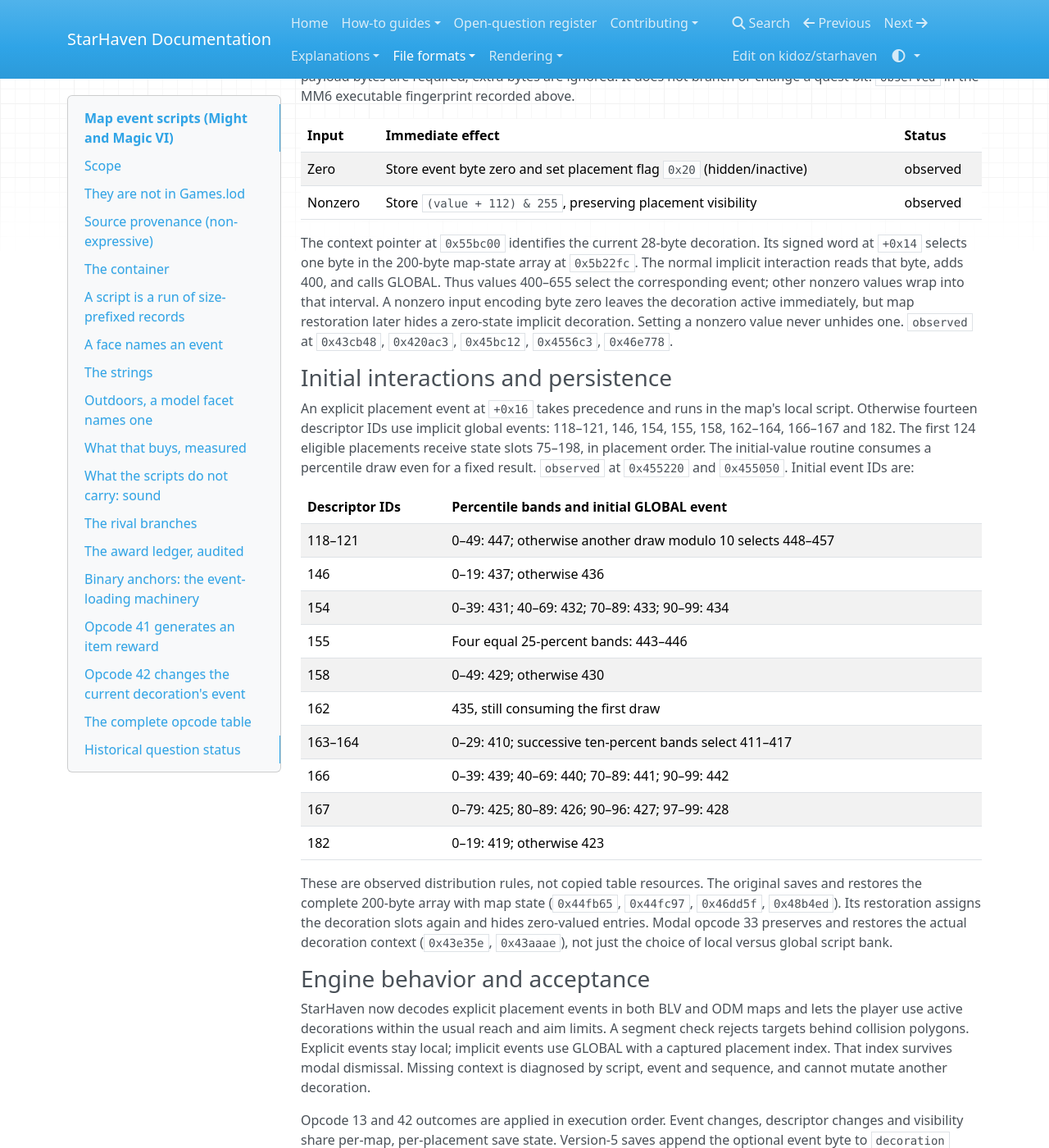
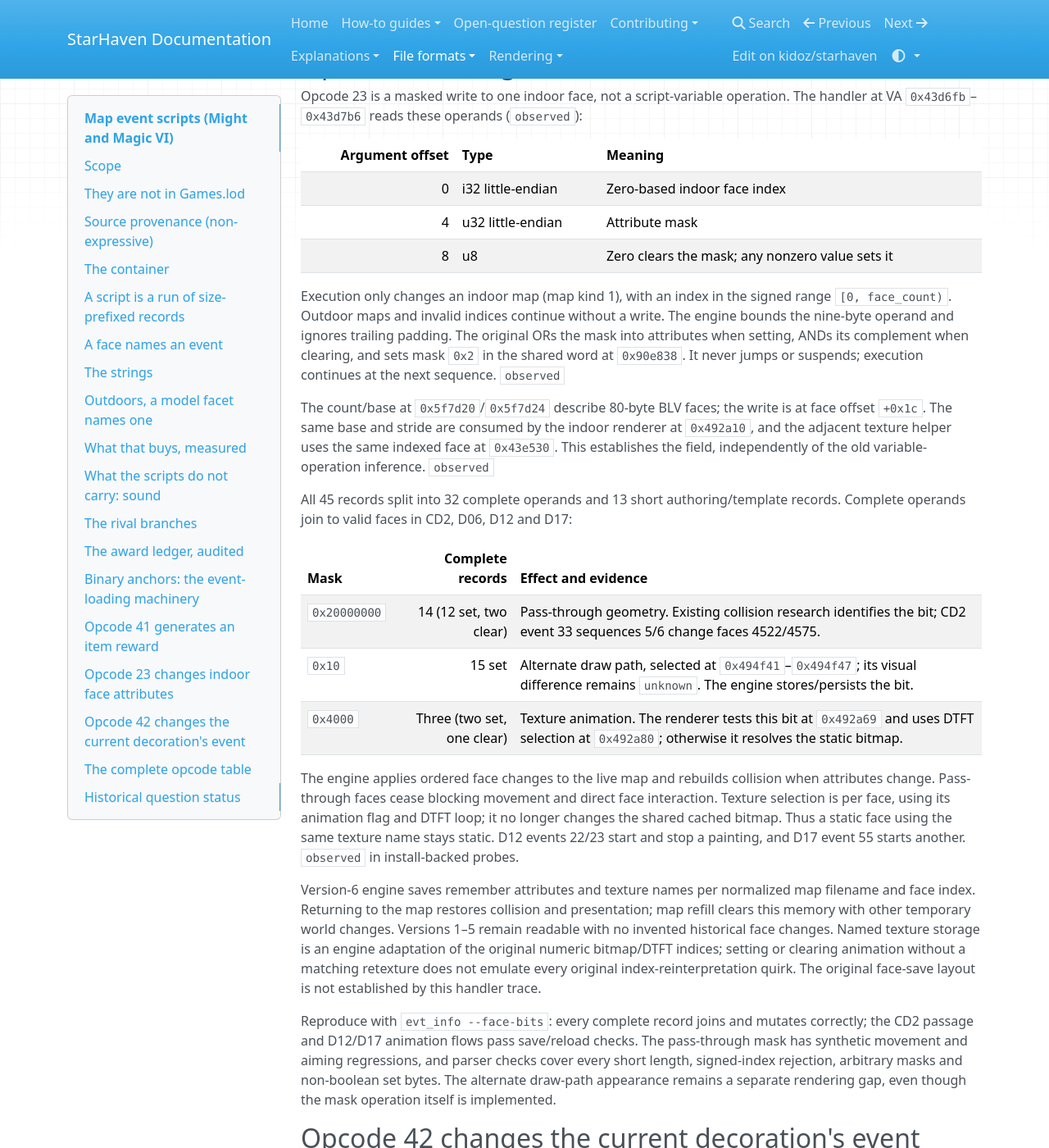
Before and after one commit to kidoz/starhaven, an MkDocs documentation site: the page built from docs/formats/map-events.md, in a window 1280 px wide and 1400 px high, scrolled down 19232 px. Shown: the whole window at 82% size. Built offline with MkDocs 1.6.1, drawn with Linux system fonts in a browser that asks for light colours; nearby versions of some CDN libraries; some of the changed text lies outside the part shown.

Commit message:
Verify every opcode 23 record against its map from evt_info and write up the handler

```diff
--- a/docs/formats/map-events.md
+++ b/docs/formats/map-events.md
@@ -4,6 +4,11 @@ summary: "Container framing, opcode semantics, and runtime joins for Might and M
 doc_type: reference
 status: partial
 last_updated: 2026-09-10
+source_files:
+  - src/core/world/map_script.cpp
+  - src/game/script_walk.hpp
+  - src/game/script_faces.cpp
+  - tools/evt_info.cpp
 tags:
   - mm6
   - events
@@ -15,8 +20,8 @@ tags:
 Status: **verified** for the container and record structure. The original
 dispatch table below distinguishes observed handlers from tentative semantic
 readings. Current engine coverage is measured separately in the
-[event-script audit](../explanation/event-script-coverage.md): 27 executable
-cases, one metadata case, and 9 missing original handlers. Each claim is tagged
+[event-script audit](../explanation/event-script-coverage.md): 28 executable
+cases, one metadata case, and 8 missing original handlers. Each claim is tagged
 `observed`, `inferred`, or `unknown`.
 
 ## Scope
@@ -464,8 +469,12 @@ range (to 5,290, within the indoor maps' face counts). A first reading of
 the name as a sound effect was tested against `DSOUNDS.BIN` and failed —
 0 of 215 names are sound names. Reproduce with `evt_info --textures`.
 
-The engine applies it indoors: the walker collects the repaints and the face
-wears its new texture. The few outdoor uses are not applied yet.
+The engine applies it indoors: the walker collects repaints in order with
+opcode-23 attribute changes, and the face wears its new texture. Version-6 saves
+preserve both results. If the animation bit is already set, the original resolves
+the name through DTFT first; a failed lookup clears that bit and resolves a static
+bitmap (`0x43e530`–`0x43e60c`, `observed`). The engine follows that named lookup.
+The few outdoor uses are not applied yet.
 
 ### Opcode 13 changes a placed decoration
 
@@ -964,6 +973,62 @@ not reproduced by this slice. Synthetic tests cover override metadata and
 random consumption, invalid input, item-check/take ordering, modal resumption,
 full-pack retention, save continuity and malformed-save rejection.
 
+## Opcode 23 changes indoor face attributes
+
+Opcode 23 is a masked write to one indoor face, not a script-variable operation.
+The handler at VA `0x43d6fb`–`0x43d7b6` reads these operands (`observed`):
+
+| Argument offset | Type | Meaning |
+| ---: | --- | --- |
+| 0 | i32 little-endian | Zero-based indoor face index |
+| 4 | u32 little-endian | Attribute mask |
+| 8 | u8 | Zero clears the mask; any nonzero value sets it |
+
+Execution only changes an indoor map (map kind 1), with an index in the signed
+range `[0, face_count)`. Outdoor maps and invalid indices continue without a
+write. The engine bounds the nine-byte operand and ignores trailing padding.
+The original ORs the mask into attributes when setting, ANDs its complement
+when clearing, and sets mask `0x2` in the shared word at `0x90e838`. It never jumps
+or suspends; execution continues at the next sequence. `observed`
+
+The count/base at `0x5f7d20`/`0x5f7d24` describe 80-byte BLV faces; the write
+is at face offset `+0x1c`. The same base and stride are consumed by the indoor
+renderer at `0x492a10`, and the adjacent texture helper uses the same indexed
+face at `0x43e530`. This establishes the field, independently of the old
+variable-operation inference. `observed`
+
+All 45 records split into 32 complete operands and 13 short authoring/template
+records. Complete operands join to valid faces in CD2, D06, D12 and D17:
+
+| Mask | Complete records | Effect and evidence |
+| --- | ---: | --- |
+| `0x20000000` | 14 (12 set, two clear) | Pass-through geometry. Existing collision research identifies the bit; CD2 event 33 sequences 5/6 change faces 4522/4575. |
+| `0x10` | 15 set | Alternate draw path, selected at `0x494f41`–`0x494f47`; its visual difference remains `unknown`. The engine stores/persists the bit. |
+| `0x4000` | Three (two set, one clear) | Texture animation. The renderer tests this bit at `0x492a69` and uses DTFT selection at `0x492a80`; otherwise it resolves the static bitmap. |
+
+The engine applies ordered face changes to the live map and rebuilds collision
+when attributes change. Pass-through faces cease blocking movement and direct
+face interaction. Texture selection is per face, using its animation flag and
+DTFT loop; it no longer changes the shared cached bitmap. Thus a static face
+using the same texture name stays static. D12 events 22/23 start and stop a
+painting, and D17 event 55 starts another. `observed` in install-backed probes.
+
+Version-6 engine saves remember attributes and texture names per normalized map
+filename and face index. Returning to the map restores collision and presentation;
+map refill clears this memory with other temporary world changes. Versions 1–5
+remain readable with no invented historical face changes. Named texture storage
+is an engine adaptation of the original numeric bitmap/DTFT indices; setting or
+clearing animation without a matching retexture does not emulate every original
+index-reinterpretation quirk. The original face-save layout is not established
+by this handler trace.
+
+Reproduce with `evt_info --face-bits`: every complete record joins and mutates
+correctly; the CD2 passage and D12/D17 animation flows pass save/reload checks.
+The pass-through mask has synthetic movement and aiming regressions, and parser
+checks cover every short length, signed-index rejection, arbitrary masks and
+non-boolean set bytes. The alternate draw-path appearance remains a separate
+rendering gap, even though the mask operation itself is implemented.
+
 ## Opcode 42 changes the current decoration's event
 
 The old inferred “Conditional check” label is superseded by the handler at
@@ -1093,7 +1158,7 @@ from the executable, every opcode 1..43 now has a reading:
 | 20 | no-op (default) | `0x43e1e2` | observed |
 | 21 | Launch (sprite) | `0x43da1e` | observed |
 | 22 | Reset 20-slot dialogue/choice buffer | `0x43cab5` | inferred |
-| 23 | Variable op (4-byte value) | `0x43d6fb` | inferred |
+| 23 | Set or clear indoor face attribute bits | `0x43d6fb` | observed |
 | 24 | Variable op (4-byte value) | `0x43d7bb` | inferred |
 | 25 | RandomJump (roll a step) | `0x43d505` | observed |
 | 26 | Ask (typed answer) | `0x43d451` | observed |
```
Also changed, not shown: docs/explanation/event-script-coverage.md (+41 -26 lines), docs/formats/blv.md (+7 -2 lines), docs/formats/dtft.md (+9 -2 lines), docs/open-questions.md (+6 -2 lines), 1 other file.
